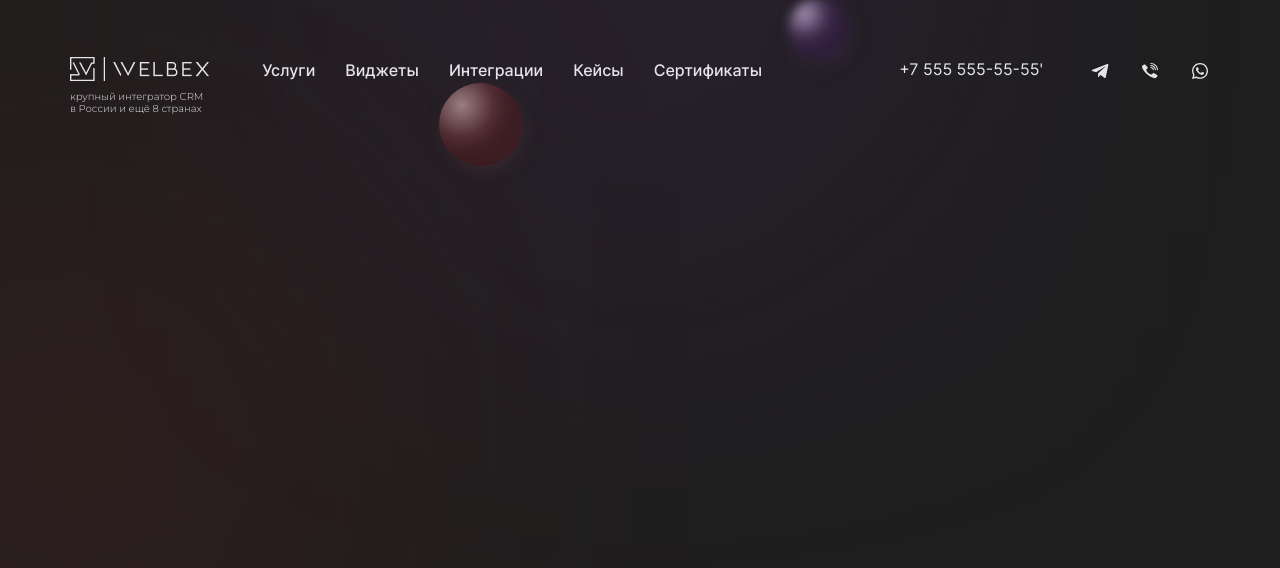
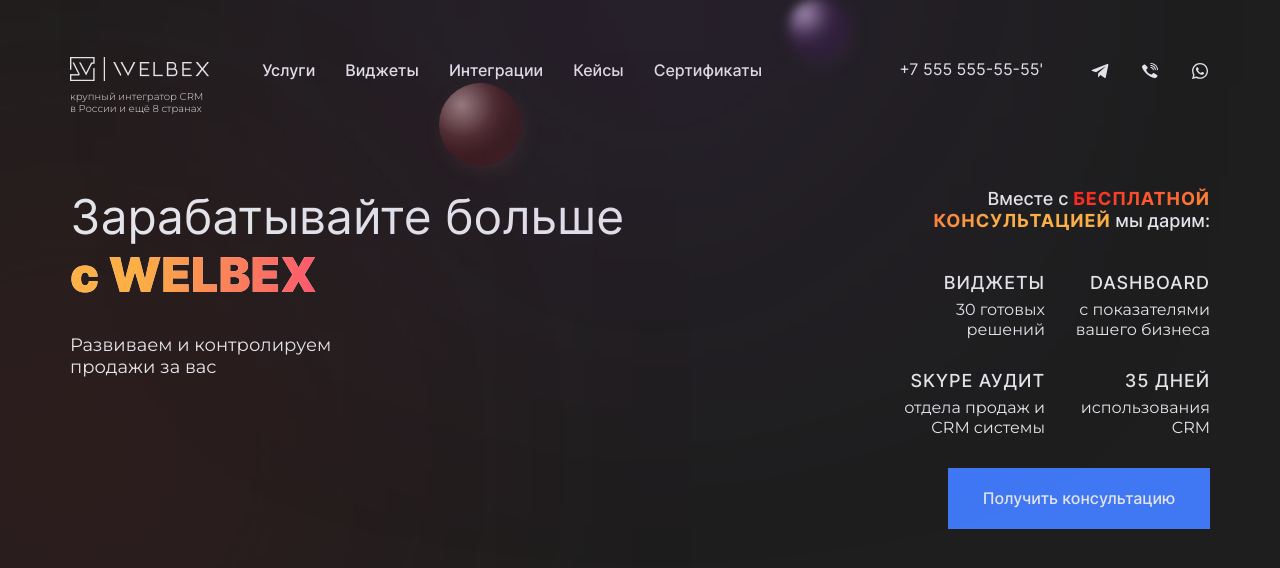
Before and after one commit to EugeneMorash/welbex, a React (Create React App) app: page / in a window 1280 px wide. Shown: the top 568 px of the page. Built offline with nearby package versions, Linux system fonts and the light colour scheme.

Commit message:
Add: Main block content

```diff
--- a/src/App.scss
+++ b/src/App.scss
@@ -15,7 +15,6 @@
   background: #833AB4;
   opacity: 0.5;
   filter: blur(196px);
-  z-index: -1;
 }
 
 .app-wrapper:before {
@@ -28,5 +27,6 @@
   background: #961A1A;
   opacity: 0.5;
   filter: blur(196px);
+  -webkit-filter: blur(196px);
   z-index: -1;
 }
--- a/src/App.tsx
+++ b/src/App.tsx
@@ -15,7 +15,7 @@ function App() {
             <div className="app-wrapper">
                 <Header/>
                 <Routes>
-                    <Route path='main/*' element={<Main/>}/>
+                    <Route path='/*' element={<Main/>}/>
                     <Route path='/services/*'
                            element={<Services/>}/>
                     <Route path='/widgets/*'
--- a/src/components/Header/Header.tsx
+++ b/src/components/Header/Header.tsx
@@ -37,7 +37,5 @@ export function Header() {
                 </div>
             </div>
         </header>
-
-
     );
 }
--- a/src/components/Main/Main.scss
+++ b/src/components/Main/Main.scss
@@ -1,5 +1,110 @@
 .main {
   margin-bottom: 69px;
 
+}
 
+.about {
+  &__row {
+    display: flex;
+    justify-content: space-between;
+  }
+
+  &__heading {
+    font-family: 'Inter', sans-serif;
+    font-weight: 400;
+    font-size: 48px;
+    line-height: 58px;
+  }
+
+  &__welbex {
+    font-family: 'Inter', sans-serif;
+    font-weight: 900;
+    font-size: 48px;
+    line-height: 58px;
+    background: linear-gradient(92deg, #FCB045 27.14%, #FF3F78 121.36%), #E4E5EA;
+    -webkit-background-clip: text;
+    -webkit-text-fill-color: transparent;
+    display: table;
+    margin-bottom: 30px;
+  }
+
+  &__text {
+    font-family: 'Montserrat', sans-serif;
+    font-weight: 400;
+    font-size: 18px;
+    line-height: 22px;
+  }
 }
+
+.cards {
+  max-width: 330px;
+
+  &__row {
+    display: flex;
+    flex-wrap: wrap;
+  }
+
+  &__column {
+    flex: 0 1 50%;
+  }
+
+  &__title {
+    margin-bottom: 40px;
+
+    span {
+      font-family: 'Inter', sans-serif;
+      font-style: normal;
+      font-weight: 700;
+      font-size: 18px;
+      line-height: 22px;
+      text-align: right;
+      letter-spacing: 0.05em;
+      text-transform: uppercase;
+      background: linear-gradient(-45deg, #FCB045 36.99%, #FD1D1D 100%);
+      -webkit-background-clip: text;
+      -webkit-text-fill-color: transparent;
+    }
+
+    font-family: 'Inter', sans-serif;
+    font-weight: 500;
+    font-size: 18px;
+    line-height: 22px;
+    text-align: right;
+  }
+
+  &__item {
+    text-align: right;
+    margin-bottom: 30px;
+  }
+
+  &__card-title {
+    font-family: 'Inter', sans-serif;
+    font-weight: 500;
+    font-size: 18px;
+    line-height: 22px;
+    text-align: right;
+    letter-spacing: 0.05em;
+    text-transform: uppercase;
+    margin-bottom: 6px;
+  }
+
+  &__text {
+    font-family: 'Montserrat', sans-serif;
+    font-weight: 400;
+    font-size: 16px;
+    line-height: 20px;
+  }
+
+  &__button {
+    width: 262px;
+    height: 61px;
+    background: #4077F3;
+
+    font-family: 'Inter', sans-serif;
+    font-weight: 500;
+    font-size: 16px;
+    line-height: 19px;
+    text-align: center;
+    color: #E4E5EA;
+  }
+}
--- a/src/components/Main/Main.tsx
+++ b/src/components/Main/Main.tsx
@@ -1,9 +1,76 @@
 import React from 'react';
+import './../Main/Main.scss'
 
 export function Main() {
     return (
         <main className='main'>
-            111
+            <section className='about'>
+                <div className='about__row'>
+                    <div className='about__body'>
+                        <h1 className='about__heading'>
+                            Зарабатывайте больше
+                        </h1>
+                        <div className='about__welbex'>
+                            с WELBEX
+                        </div>
+                        <p className='about__text'>
+                            Развиваем и контролируем <br/> продажи за вас
+                        </p>
+                    </div>
+                    <div className='about__cards cards'>
+                        <div className='cards__item'>
+                            <div className='cards__title'>
+                                Вместе с <span>бесплатной
+                                консультацией</span> мы дарим:
+                            </div>
+                            <div className='cards__row'>
+                                <div className='cards__column'>
+                                    <div className='cards__item'>
+                                        <h3 className='cards__card-title'>
+                                            Виджеты
+                                        </h3>
+                                        <p className='cards__text'>
+                                            30 готовых решений
+                                        </p>
+                                    </div>
+                                </div>
+                                <div className='cards__column'>
+                                    <div className='cards__item'>
+                                        <h3 className='cards__card-title'>
+                                            Dashboard
+                                        </h3>
+                                        <p className='cards__text'>
+                                            с показателями
+                                            вашего бизнеса
+                                        </p>
+                                    </div>
+                                </div>
+                                <div className='cards__column'>
+                                    <div className='cards__item'>
+                                        <h3 className='cards__card-title'>
+                                            Skype Аудит
+                                        </h3>
+                                        <p className='cards__text'>
+                                            отдела продаж и CRM системы
+                                        </p>
+                                    </div>
+                                </div>
+                                <div className='cards__column'>
+                                    <div className='cards__item'>
+                                        <h3 className='cards__card-title'>
+                                            35 дней
+                                        </h3>
+                                        <p className='cards__text'>
+                                            использования CRM
+                                        </p>
+                                    </div>
+                                </div>
+                            </div>
+                            <button className='cards__button'>Получить консультацию</button>
+                        </div>
+                    </div>
+                </div>
+            </section>
         </main>
     );
 }
```
